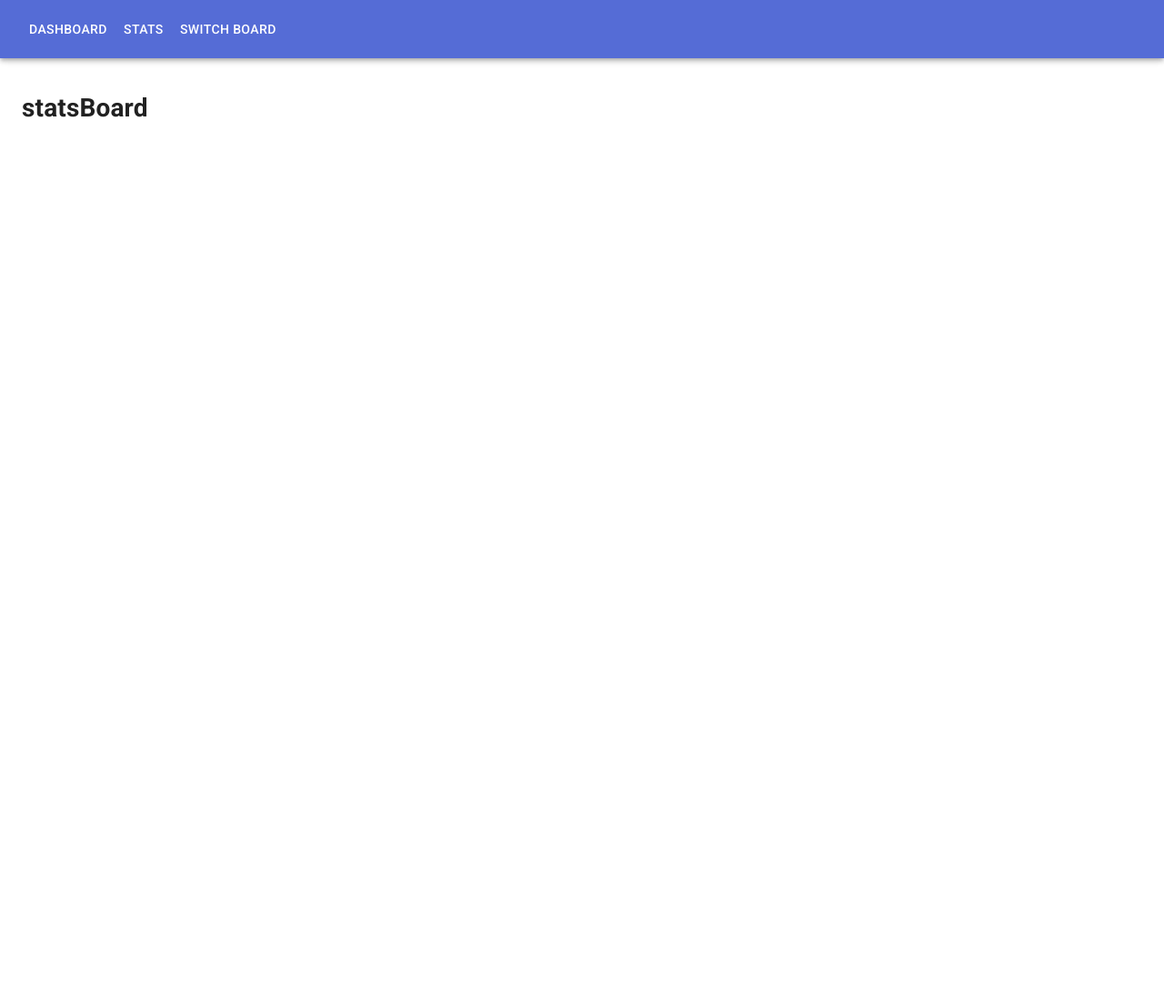
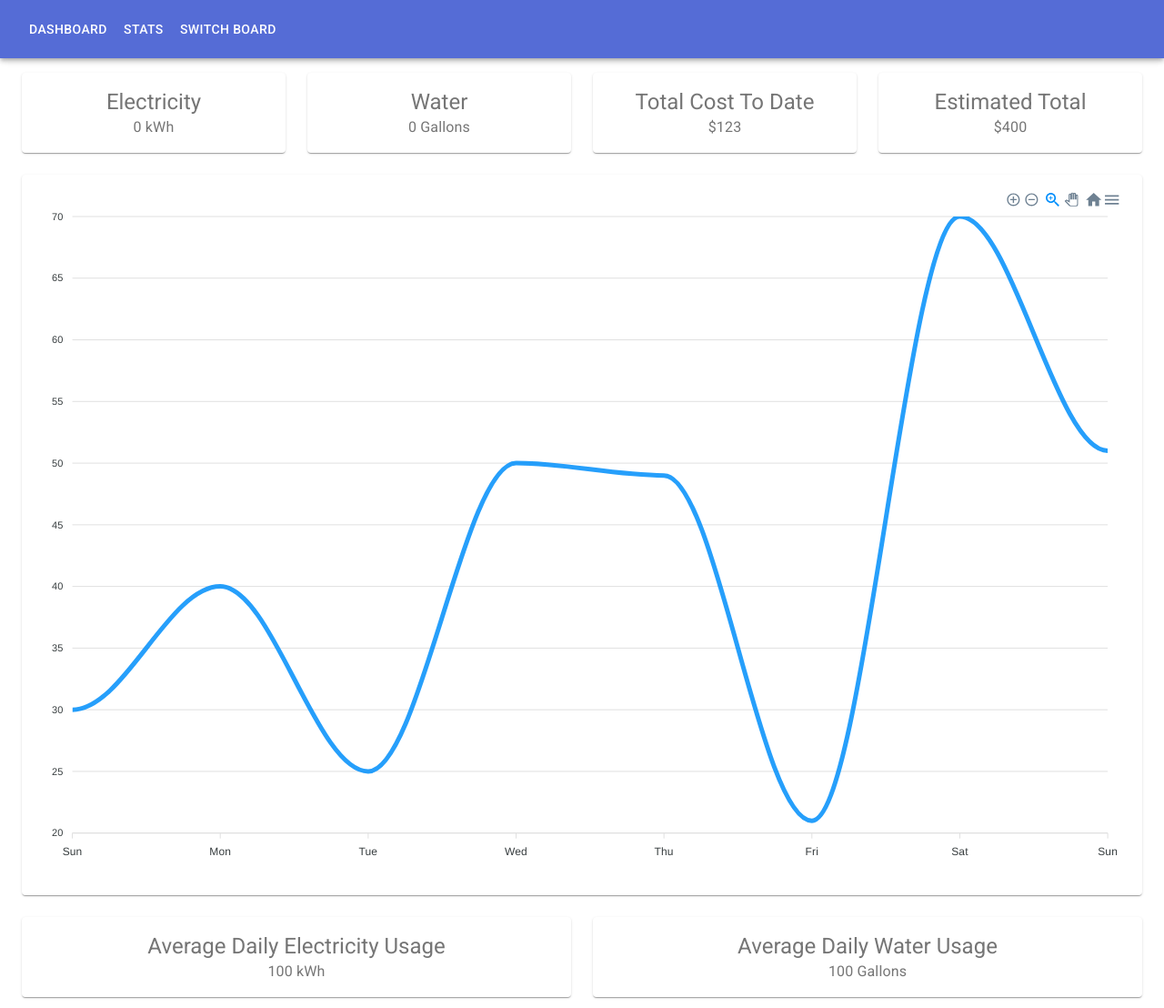
Before and after one commit to Keiaxx/UAB-Capstone-HomeIOT-Archive, a React (Create React App) app in the folder capstone/: page /stats in a window 1280 px wide. Shown: the whole page at 91% size. Before the commit the page ends 800 px from the top, so only its background shows below. Built offline with nearby package versions, Linux system fonts and the light colour scheme.

Commit message:
Scaffold stats page and example lightbulbs

```diff
--- a/capstone/package.json
+++ b/capstone/package.json
@@ -6,8 +6,10 @@
     "@material-ui/core": "^4.4.2",
     "@material-ui/icons": "^4.4.1",
     "@svgr/webpack": "^4.3.3",
+    "apexcharts": "^3.10.1",
     "axios": "^0.19.0",
     "react": "^16.9.0",
+    "react-apexcharts": "^1.3.3",
     "react-bootstrap": "^1.0.0-beta.14",
     "react-dom": "^16.9.0",
     "react-native": "^0.61.1",
--- a/capstone/src/components/dashboard.js
+++ b/capstone/src/components/dashboard.js
@@ -59,7 +59,7 @@ const useStyles = makeStyles(theme => ({
   },
   fixedHeight: {
     height: 200,
-  },
+  }
 }));
 
 function Dashboard() {
@@ -69,15 +69,15 @@ function Dashboard() {
   return (
     <div className={classes.root}>
       <Container maxWidth="md" className={classes.container}>
-        <ButtonAppBar/>
+        <ButtonAppBar />
         <Grid item xs={6} md={4} lg={3}>
-          <Paper className={fixedHeightPaper}>
+          {/* <Paper className={fixedHeightPaper}>
             <Temp />
-          </Paper>
-        <House/>
+          </Paper> */}
+          <House />
         </Grid>
       </Container>
-  </div>
+    </div>
   );
 }
 
--- a/capstone/src/components/houseComponents/House.js
+++ b/capstone/src/components/houseComponents/House.js
@@ -1,37 +1,67 @@
 import React, { Component } from 'react';
 import { connect } from 'react-redux';
+import { makeStyles } from '@material-ui/core/styles';
 
 //imported house components
 import overall from "./overallView.png";
 import LightBulb from "./lightbulb.jpg";
 
-class House extends Component{
+const useStyles = makeStyles(theme => ({
+  housediv: {
+    float: 'left',
+    position: 'relative'
+  },
+  houseimage: {
+    verticalAlign: 'bottom'
+  },
+  lightbulb: {
+    top: 0,
+    left: 0,
+    position: 'absolute'
+  }
+}))
 
-  render(){
-    return(
-      <div className='House'>
+function House() {
+  let classes = useStyles();
+
+  return (
+    <div className={classes.housediv}>
       <img
+        className={classes.houseimage}
         src={overall}
         style={{
           backgroundImage: `url(require("./houseComponents/overallView.png"))`,
           backgroundPosition: 'left',
           backgroundSize: '200px 200px'
-      }}/>
-      {/*just checking here*/}
-      {checkLights(this.props)}
-      {this.props.oven[0]}<br/>
-      {this.props.oven[1]}<br/>
-      {this.props.oven[2]}<br/>
+        }} />
+
+      <img src={LightBulb} style={
+        {
+          top: 275,
+          left: 50,
+          width: '50px',
+          position: 'absolute'
+        }
+      } />
+
+      <img src={LightBulb} style={
+        {
+          top: 150,
+          left: 600,
+          width: '50px',
+          position: 'absolute'
+        }
+      } />
     </div>
   );
 }
-}
 
-function checkLights(props){
+
+function checkLights(props) {
   const oven = props.oven[0];
-  if(oven === "on"){ return (<img src={LightBulb} position="absolute" top={props.oven[1]} left = {props.oven[2]} /> )}
+  if (oven === "on") { return (<img src={LightBulb} position="absolute" top={props.oven[1]} left={props.oven[2]} />) }
   const frontDoor = props.frontDoor[0];
-  if(frontDoor === "on"){ return (<img src={LightBulb} position="absolute" top={props.frontDoor[1]} left = {props.frontDoor[2]} /> )}
+  if (frontDoor === "on") { return (<img src={LightBulb} position="absolute" top={props.frontDoor[1]} left={props.frontDoor[2]} />) }
 
 }
 
--- a/capstone/src/components/stats.js
+++ b/capstone/src/components/stats.js
@@ -1,14 +1,132 @@
-import React, { useEffect } from 'react';
+import React, { useEffect, Component } from 'react';
 import { useSelector, useDispatch } from 'react-redux';
+import Chart from 'react-apexcharts'
 
-function Stats() {
+import { makeStyles } from '@material-ui/core/styles';
+import Paper from '@material-ui/core/Paper';
+import Grid from '@material-ui/core/Grid';
+import Typography from '@material-ui/core/Typography';
+
+const useStyles = makeStyles(theme => ({
+  root: {
+    flexGrow: 1,
+  },
+  paper: {
+    padding: theme.spacing(2),
+    textAlign: 'center',
+    color: theme.palette.text.secondary,
+  },
+}));
+
+class UsageGraph extends Component {
+
+  constructor(props) {
+    super(props);
+
+    this.state = {
+      options: {
+        stroke: {
+          curve: 'smooth'
+        },
+        markers: {
+          size: 0
+        },
+        xaxis: {
+          categories: ['Sun', 'Mon', 'Tue', 'Wed', 'Thu', 'Fri', 'Sat', 'Sun']
+        }
+      },
+      series: [{
+        data: [30, 40, 25, 50, 49, 21, 70, 51]
+      }],
+    }
+  }
+
+  render() {
+
+    return (
+      <div className="line">
+        <Chart options={this.state.options} series={this.state.series} type="line" width="100%" />
+      </div>
+    );
+  }
+}
+
+
+export default function CenteredGrid() {
+  const classes = useStyles();
 
   return (
-    <div className='statsBoard'>
-      <h1>statsBoard </h1>
+    <div className={classes.root}>
+      <Grid container spacing={3}>
+        <Grid item xs={3}>
+          <Paper className={classes.paper}>
+            <Typography variant="h5" component="h3">
+              Electricity
+            </Typography>
+            <Typography component="p">
+              0 kWh
+            </Typography>
+          </Paper>
+        </Grid>
+        <Grid item xs={3}>
+          <Paper className={classes.paper}>
+            <Typography variant="h5" component="h3">
+              Water
+            </Typography>
+            <Typography component="p">
+              0 Gallons
+            </Typography>
+          </Paper>
+        </Grid>
+        <Grid item xs={3}>
+          <Paper className={classes.paper}>
+            <Typography variant="h5" component="h3">
+              Total Cost To Date
+            </Typography>
+            <Typography component="p">
+              $123
+            </Typography>
+          </Paper>
+        </Grid>
+        <Grid item xs={3}>
+          <Paper className={classes.paper}>
+            <Typography variant="h5" component="h3">
+              Estimated Total
+            </Typography>
+            <Typography component="p">
+              $400
+            </Typography>
+          </Paper>
+        </Grid>
 
+        <Grid item xs={12}>
+          <Paper className={classes.paper}>
+            <UsageGraph />
+          </Paper>
+        </Grid>
+
+        <Grid item xs={6}>
+          <Paper className={classes.paper}>
+            <Typography variant="h5" component="h3">
+              Average Daily Electricity Usage
+            </Typography>
+            <Typography component="p">
+              100 kWh
+            </Typography>
+          </Paper>
+        </Grid>
+
+        <Grid item xs={6}>
+          <Paper className={classes.paper}>
+            <Typography variant="h5" component="h3">
+              Average Daily Water Usage
+            </Typography>
+            <Typography component="p">
+              100 Gallons
+            </Typography>
+          </Paper>
+        </Grid>
+      </Grid>
     </div>
   );
 }
-
-export default Stats;
```
Also changed, not shown: 1 other file (tests, documents, lock files or other folders). Lines whose indentation alone changed are shown as unchanged.
